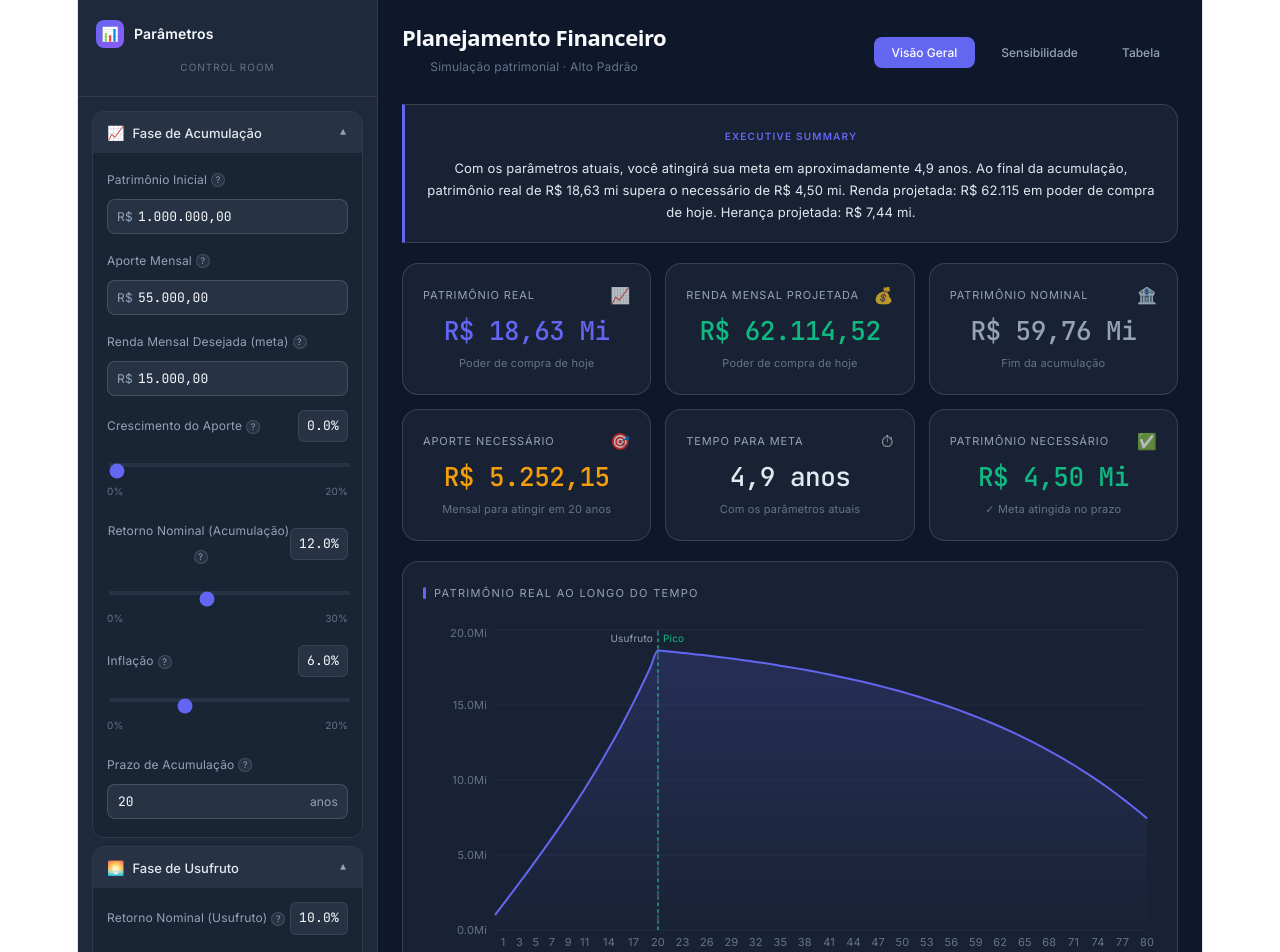
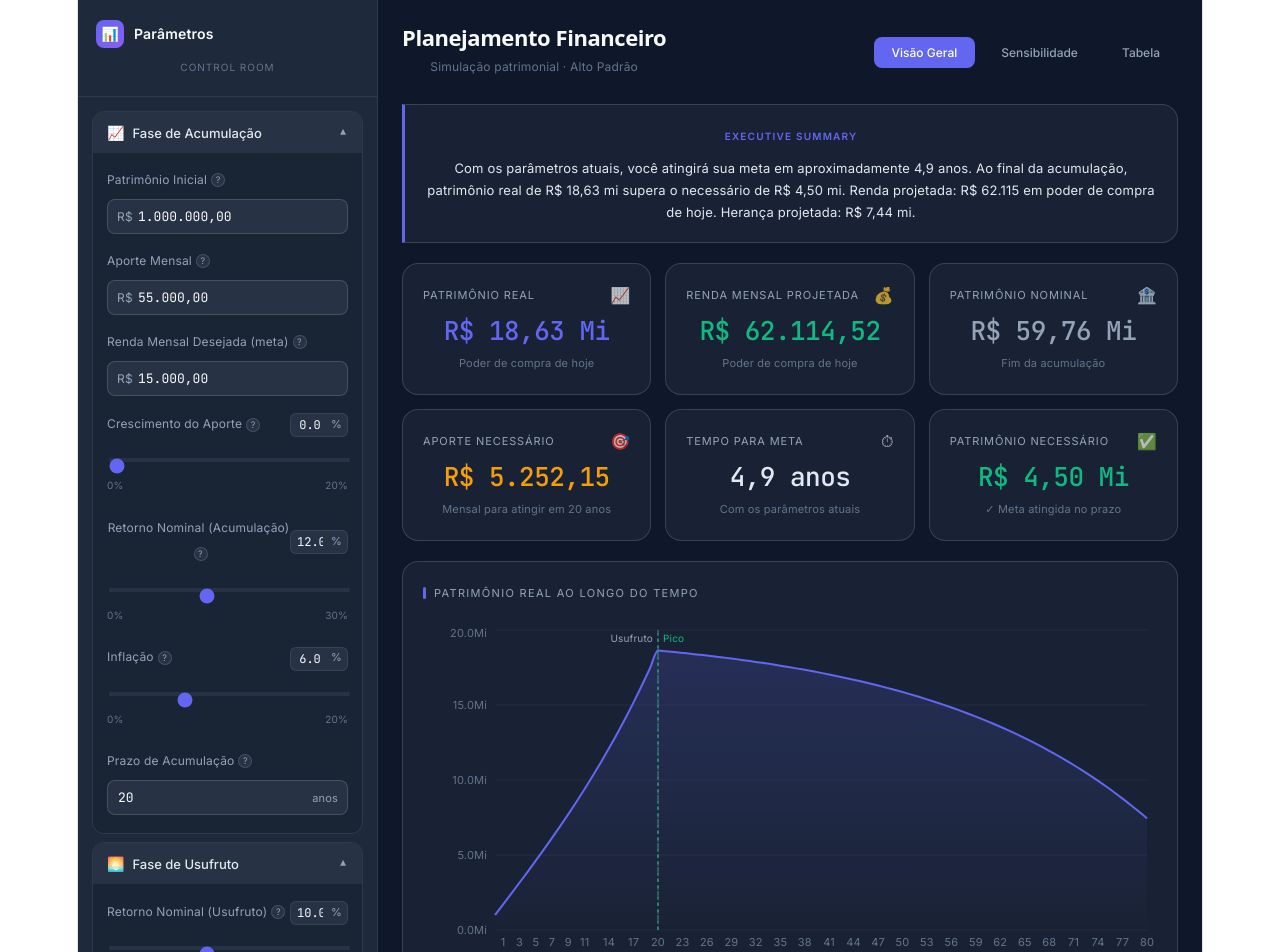
Before and after one commit to geraldoburigo/planejamento-financeiro, a React (Vite) app: page / in a window 1280 px wide. Shown: the top 952 px of the page. Built offline with nearby package versions, Linux system fonts and the light colour scheme.

Commit message:
Update App.jsx

```diff
--- a/src/App.jsx
+++ b/src/App.jsx
@@ -187,6 +187,9 @@ export default function App() {
   const faixaAporte = useMemo(() => { const mil = Math.max(0, Math.round(p.aporteMensal/1000)); const inicio = Math.max(0, mil-15); return { inicio, fim: Math.max(inicio+25, mil+15) }; }, [p.aporteMensal]);
   const sensibilidadeAporte = useMemo(() => { const arr = []; for (let a = faixaAporte.inicio; a <= faixaAporte.fim; a++) { const anos = calcularTempoParaMeta({ ...p, aporteMensal: a*1000 }); if (anos !== null) arr.push({ aporteMil: a, anos }); } return arr; }, [p, faixaAporte]);
 
+  const faixaPat = useMemo(() => { const mil = Math.max(100, Math.round(p.patrimonioInicial/1000)); const passo = 100; const inicio = Math.max(passo, mil-passo*8); return { inicio, fim: Math.max(inicio+passo*16, mil+passo*8), passo }; }, [p.patrimonioInicial]);
+  const sensibilidadePat = useMemo(() => { const arr = []; for (let pt = faixaPat.inicio; pt <= faixaPat.fim; pt += faixaPat.passo) { const anos = calcularTempoParaMeta({ ...p, patrimonioInicial: pt*1000 }); if (anos !== null) arr.push({ patrimonioMil: pt, anos }); } return arr; }, [p, faixaPat]);
+
   const resumoExecutivo = useMemo(() => {
     const prazo = anosCasoAtual;
     const patReal = resumo.patrimonioAcumuladoReal;
@@ -238,17 +241,97 @@ export default function App() {
     </span>
   );
 
+  // Campo monetário — digita livremente, formata ao sair (onBlur)
+  const MoneyField = ({ label, campo }) => {
+    const [editando, setEditando] = useState(false);
+    const [valorLocal, setValorLocal] = useState("");
+
+    const valorFormatado = parametros[campo] || "";
+    const valorNumerico = limparMoeda(valorFormatado);
+
+    const aoFocar = () => {
+      setEditando(true);
+      setValorLocal(valorNumerico > 0 ? String(valorNumerico) : "");
+    };
+
+    const aoSair = () => {
+      setEditando(false);
+      const num = parseFloat(valorLocal.replace(/\./g, "").replace(",", ".")) || 0;
+      setParametros(prev => ({
+        ...prev,
+        [campo]: num.toLocaleString("pt-BR", { minimumFractionDigits: 2, maximumFractionDigits: 2 }),
+      }));
+    };
+
+    const aoDigitar = (e) => {
+      // Permite só números, vírgula e ponto
+      const val = e.target.value.replace(/[^0-9.,]/g, "");
+      setValorLocal(val);
+    };
+
+    return (
+      <div style={{ marginBottom: 14 }}>
+        <div style={{ display: "flex", alignItems: "center", marginBottom: 6 }}>
+          <span style={{ fontSize: 12, color: C.slate, fontFamily: C.sans }}>{label}</span>
+          <InfoIcon campo={campo} />
+        </div>
+        <div style={{ position: "relative" }}>
+          <span style={{ position: "absolute", left: 10, top: "50%", transform: "translateY(-50%)", fontSize: 12, color: C.slate, fontFamily: C.sans, pointerEvents: "none" }}>R$</span>
+          <input
+            type="text"
+            value={editando ? valorLocal : valorFormatado}
+            onFocus={aoFocar}
+            onBlur={aoSair}
+            onChange={aoDigitar}
+            placeholder="0,00"
+            style={{ width: "100%", paddingLeft: 30, paddingRight: 10, paddingTop: 8, paddingBottom: 8, background: C.surface2, border: `1px solid ${editando ? C.indigo : C.border2}`, borderRadius: 8, color: C.white, fontSize: 13, fontFamily: C.mono, outline: "none", boxSizing: "border-box", transition: "border-color 0.2s" }}
+          />
+        </div>
+      </div>
+    );
+  };
+
+  // Campo percentual — slider 0,1% + input digitável
   const SliderField = ({ label, campo, min, max, step = 0.1, suffix = "%" }) => {
     const raw = parseFloat((parametros[campo] || "0").replace(",", ".")) || 0;
+    const [inputLocal, setInputLocal] = useState("");
+    const [editandoInput, setEditandoInput] = useState(false);
+
+    const aoFocarInput = () => {
+      setEditandoInput(true);
+      setInputLocal(String(raw));
+    };
+
+    const aoSairInput = () => {
+      setEditandoInput(false);
+      const num = parseFloat(inputLocal.replace(",", "."));
+      if (!isNaN(num)) {
+        const clamped = Math.min(max, Math.max(min, num));
+        setP(campo, String(clamped));
+      }
+    };
+
     return (
-      <div style={{ marginBottom: 14 }}>
+      <div style={{ marginBottom: 16 }}>
         <div style={{ display: "flex", justifyContent: "space-between", alignItems: "center", marginBottom: 6 }}>
           <span style={{ fontSize: 12, color: C.slate, fontFamily: C.sans }}>{label}<InfoIcon campo={campo} /></span>
-          <span style={{ fontSize: 13, color: C.white, fontFamily: C.mono, background: C.surface2, padding: "2px 8px", borderRadius: 6, border: `1px solid ${C.border}` }}>{raw.toFixed(step < 1 ? 1 : 0)}{suffix}</span>
+        <div style={{ position: "relative" }}>
+          <input
+            type="text"
+            value={editandoInput ? inputLocal : raw.toFixed(1)}
+            onFocus={aoFocarInput}
+            onBlur={aoSairInput}
+            onChange={e => setInputLocal(e.target.value.replace(/[^0-9.,]/g, ""))}
+            style={{ width: 58, textAlign: "center", fontSize: 12, color: C.white, fontFamily: C.mono, background: C.surface2, border: `1px solid ${editandoInput ? C.indigo : C.border}`, borderRadius: 6, padding: "3px 24px 3px 6px", outline: "none", transition: "border-color 0.2s" }}
+          />
+          <span style={{ position: "absolute", right: 6, top: "50%", transform: "translateY(-50%)", fontSize: 11, color: C.slate, pointerEvents: "none" }}>%</span>
         </div>
-        <input type="range" min={min} max={max} step={step} value={raw}
+        </div>
+        <input
+          type="range" min={min} max={max} step={0.1} value={raw}
           onChange={e => setP(campo, e.target.value)}
-          style={{ width: "100%", accentColor: C.indigo, cursor: "pointer", height: 4 }} />
+          style={{ width: "100%", accentColor: C.indigo, cursor: "pointer", height: 4 }}
+        />
         <div style={{ display: "flex", justifyContent: "space-between", fontSize: 10, color: C.slate2, marginTop: 3, fontFamily: C.sans }}>
           <span>{min}{suffix}</span><span>{max}{suffix}</span>
         </div>
@@ -256,20 +339,7 @@ export default function App() {
     );
   };
 
-  const MoneyField = ({ label, campo }) => (
-    <div style={{ marginBottom: 14 }}>
-      <div style={{ display: "flex", alignItems: "center", marginBottom: 6 }}>
-        <span style={{ fontSize: 12, color: C.slate, fontFamily: C.sans }}>{label}</span>
-        <InfoIcon campo={campo} />
-      </div>
-      <div style={{ position: "relative" }}>
-        <span style={{ position: "absolute", left: 10, top: "50%", transform: "translateY(-50%)", fontSize: 12, color: C.slate, fontFamily: C.sans }}>R$</span>
-        <input value={parametros[campo]} onChange={e => setM(campo, e.target.value)}
-          style={{ width: "100%", paddingLeft: 30, paddingRight: 10, paddingTop: 8, paddingBottom: 8, background: C.surface2, border: `1px solid ${C.border2}`, borderRadius: 8, color: C.white, fontSize: 13, fontFamily: C.mono, outline: "none", boxSizing: "border-box" }} />
-      </div>
-    </div>
-  );
-
+  // Campo inteiro — digita livremente
   const IntField = ({ label, campo, suffix = "" }) => (
     <div style={{ marginBottom: 14 }}>
       <div style={{ display: "flex", alignItems: "center", marginBottom: 6 }}>
@@ -277,9 +347,14 @@ export default function App() {
         <InfoIcon campo={campo} />
       </div>
       <div style={{ position: "relative" }}>
-        <input value={parametros[campo]} onChange={e => setP(campo, e.target.value.replace(/\D/g, ""))}
-          style={{ width: "100%", padding: "8px 10px", background: C.surface2, border: `1px solid ${C.border2}`, borderRadius: 8, color: C.white, fontSize: 13, fontFamily: C.mono, outline: "none", boxSizing: "border-box" }} />
-        {suffix && <span style={{ position: "absolute", right: 10, top: "50%", transform: "translateY(-50%)", fontSize: 12, color: C.slate }}>{suffix}</span>}
+        <input
+          type="number"
+          value={parametros[campo]}
+          onChange={e => setP(campo, e.target.value)}
+          min={1} max={60}
+          style={{ width: "100%", padding: "8px 36px 8px 10px", background: C.surface2, border: `1px solid ${C.border2}`, borderRadius: 8, color: C.white, fontSize: 13, fontFamily: C.mono, outline: "none", boxSizing: "border-box", WebkitAppearance: "none", MozAppearance: "textfield" }}
+        />
+        {suffix && <span style={{ position: "absolute", right: 10, top: "50%", transform: "translateY(-50%)", fontSize: 11, color: C.slate, pointerEvents: "none" }}>{suffix}</span>}
       </div>
     </div>
   );
@@ -496,9 +571,6 @@ export default function App() {
                 </div>
               </GlassCard>
 
-              {/* Grid 2 colunas */}
-              <div style={{ display: "grid", gridTemplateColumns: "1fr 1fr", gap: 16 }}>
-
               {/* Renda mensal no usufruto */}
               <GlassCard>
                 <SectionTitle>Renda Mensal no Usufruto</SectionTitle>
@@ -540,7 +612,6 @@ export default function App() {
                   </ResponsiveContainer>
                 </div>
               </GlassCard>
-              </div>
 
               {/* Total investido vs rendimento */}
               <GlassCard>
@@ -575,9 +646,10 @@ export default function App() {
 
           {/* ABA: SENSIBILIDADE */}
           {abaAtiva === "sensibilidade" && (
-            <div style={{ display: "grid", gridTemplateColumns: "1fr 1fr", gap: 16 }}>
+            <div style={{ display: "grid", gap: 16 }}>
               <SensChart title="Sensibilidade · Renda Desejada" data={sensibilidadeRenda} xKey="rendaMil" xLabel="Renda mensal (mil R$)" lineColor={C.indigo} currentX={p.rendaMensalDesejada/1000} currentY={anosCasoAtual} tipPrefix="Renda" fmtX={l => `R$${l}k`} />
               <SensChart title="Sensibilidade · Aporte Mensal" data={sensibilidadeAporte} xKey="aporteMil" xLabel="Aporte mensal (mil R$)" lineColor={C.emerald} currentX={p.aporteMensal/1000} currentY={anosCasoAtual} tipPrefix="Aporte" fmtX={l => `R$${l}k`} />
+              <SensChart title="Sensibilidade · Patrimônio Inicial" data={sensibilidadePat} xKey="patrimonioMil" xLabel="Patrimônio inicial (mil R$)" lineColor={C.amber} currentX={p.patrimonioInicial/1000} currentY={anosCasoAtual} tipPrefix="Patrimônio" fmtX={l => `R$${Number(l).toLocaleString("pt-BR")}k`} />
             </div>
           )}
 
```
Lines whose indentation alone changed are shown as unchanged.
